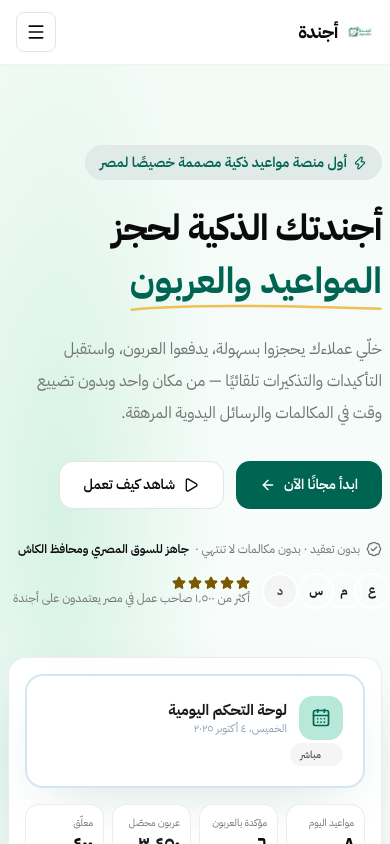
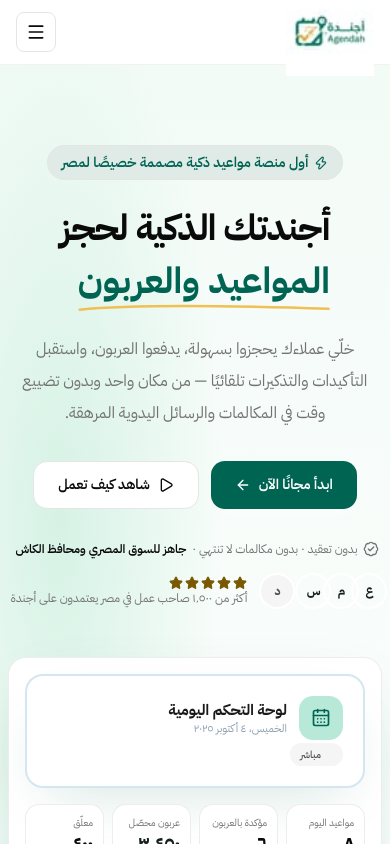
Before and after one commit to Abdelrhman-hue/agenda, a Next.js app: page /home in a window 390 px wide. Shown: the top 844 px of the page. Built offline with nearby package versions, Linux system fonts and the light colour scheme.

Commit message:
Polish auth and landing UI
This update improves the login button contrast, refines the hero section for responsive RTL layouts, and updates the navbar branding. It also adds bcryptjs to support authentication hashing work.

```diff
--- a/app/auth/login/LoginForm.tsx
+++ b/app/auth/login/LoginForm.tsx
@@ -130,6 +130,7 @@
           w-full h-11 rounded-[10px] bg-primary text-surface text-label-lg font-semibold
           hover:bg-primary-dark transition-all duration-200 cursor-pointer shadow-level2
           disabled:opacity-60 disabled:cursor-not-allowed flex items-center justify-center gap-2 mt-2
+          text-white
         "
       >
         {isSubmitting ? (
--- a/components/home/hero.tsx
+++ b/components/home/hero.tsx
@@ -55,10 +55,10 @@
       dir="rtl"
       className="relative isolate overflow-hidden bg-[radial-gradient(60%_60%_at_15%_35%,#d6f2e5_0%,transparent_70%),linear-gradient(180deg,#f3fbf7_0%,#ffffff_100%)]"
     >
-      <div className="mx-auto grid max-w-6xl items-center gap-12 px-2 py-20 sm:px-8 lg:grid-cols-2 lg:gap-10 lg:py-5">
+      <div className="mx-auto grid max-w-6xl items-center gap-12  px-2 py-20 sm:px-8 lg:grid-cols-2 lg:gap-10 lg:py-5">
         {/* ───────── النص ───────── */}
-        <div className="flex flex-col items-start">
-          <span className="inline-flex items-center gap-1.5 rounded-full border border-brand/15 bg-[#E0EAE7] px-3.5 py-1.5 text-[14px] font-semibold text-[#006453]">
+        <div className="flex flex-col items-center text-center lg:items-start lg:text-right">
+          <span className="inline-flex items-center sm:text-center gap-1.5 rounded-full border border-brand/15 bg-[#E0EAE7] px-3.5 py-1.5 text-[14px] font-semibold text-[#006453]">
             <Zap className="size-3.5 fill-brand font-[#006453]" aria-hidden />
             أول منصة مواعيد ذكية مصممة خصيصًا لمصر
           </span>
@@ -91,9 +91,9 @@
             والرسائل اليدوية المرهقة.
           </p>
 
-          <div className="mt-8 flex flex-wrap items-center gap-3">
+          <div className="mt-8 flex flex-wrap items-center justify-center gap-3 lg:justify-start">
             <Link
-              href="/signup"
+              href="auth/login"
               className="bg-[#006453] inline-flex h-12 items-center gap-2 rounded-xl px-6 text-sm font-semibold text-white shadow-[0_8px_20px_-8px] shadow-brand/60 transition-colors hover:bg-brand/90 focus-visible:outline-2 focus-visible:outline-offset-2 focus-visible:outline-brand"
             >
               ابدأ مجانًا الآن
--- a/components/nav.tsx
+++ b/components/nav.tsx
@@ -58,19 +58,16 @@
         <Link
           href="/"
           aria-label="أجندة - الصفحة الرئيسية"
-          className="flex shrink-0 items-center gap-2"
+          className="flex shrink-0 items-center"
         >
-          {/* Small brand icon */}
-          <span
-            aria-hidden="true"
-            className="flex h-7 w-7 items-center justify-center rounded-md text-emerald-700"
-          >
-            <Image src="/logo.jpg" alt="Logo" width={60} height={60} />
-          </span>
-
-          <span className="text-lg font-bold tracking-tight text-foreground">
-            أجندة
-          </span>
+          <Image
+            src="/logo.jpg"
+            alt="Logo"
+            width={100}
+            height={100}
+            className="h-22 w-22 object-contain"
+            priority
+          />
         </Link>
 
         {/* =========================================================
--- a/package.json
+++ b/package.json
@@ -13,6 +13,7 @@
     "@base-ui/react": "^1.8.0",
     "@prisma/adapter-pg": "^7.10.0",
     "@prisma/client": "^7.10.0",
+    "bcryptjs": "^3.0.3",
     "class-variance-authority": "^0.7.1",
     "cn": "^0.4.0",
     "lucide-react": "^1.49.0",
```
Also changed, not shown: 1 other file (tests, documents, lock files or other folders).
